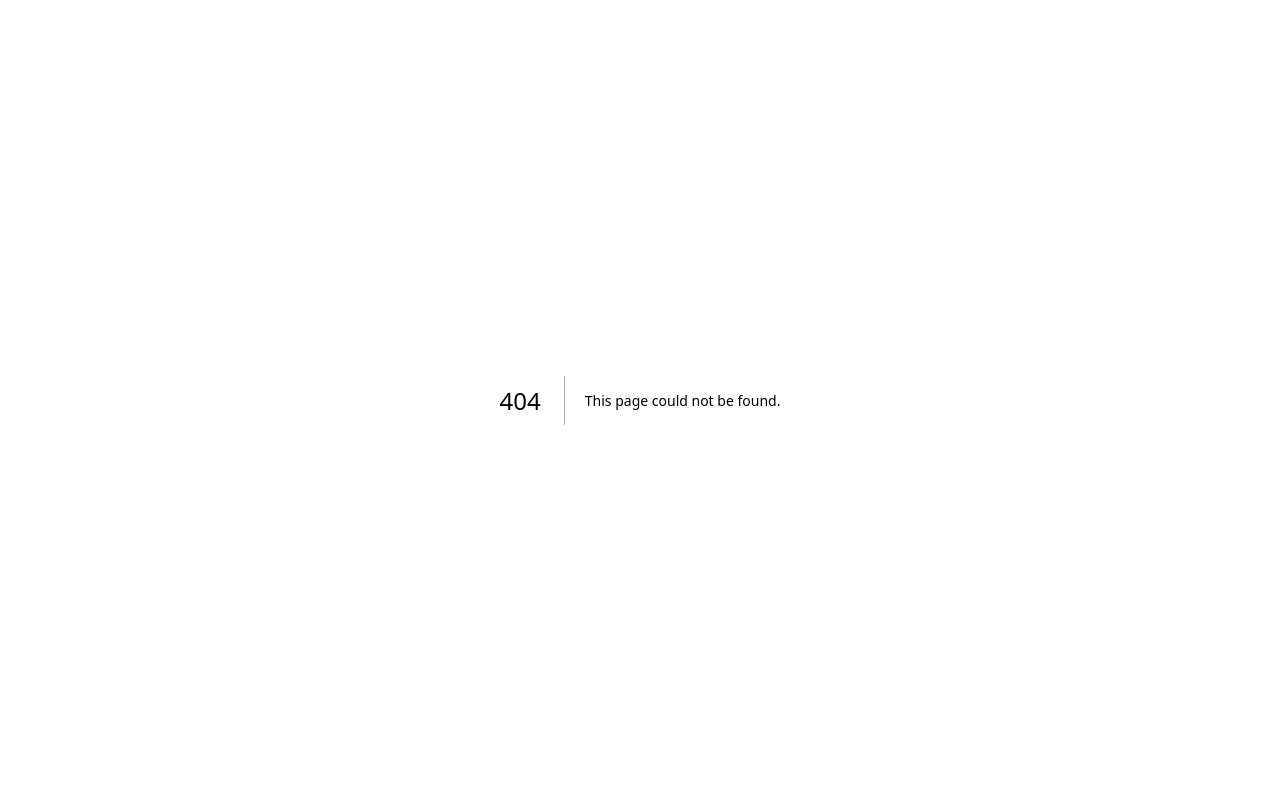
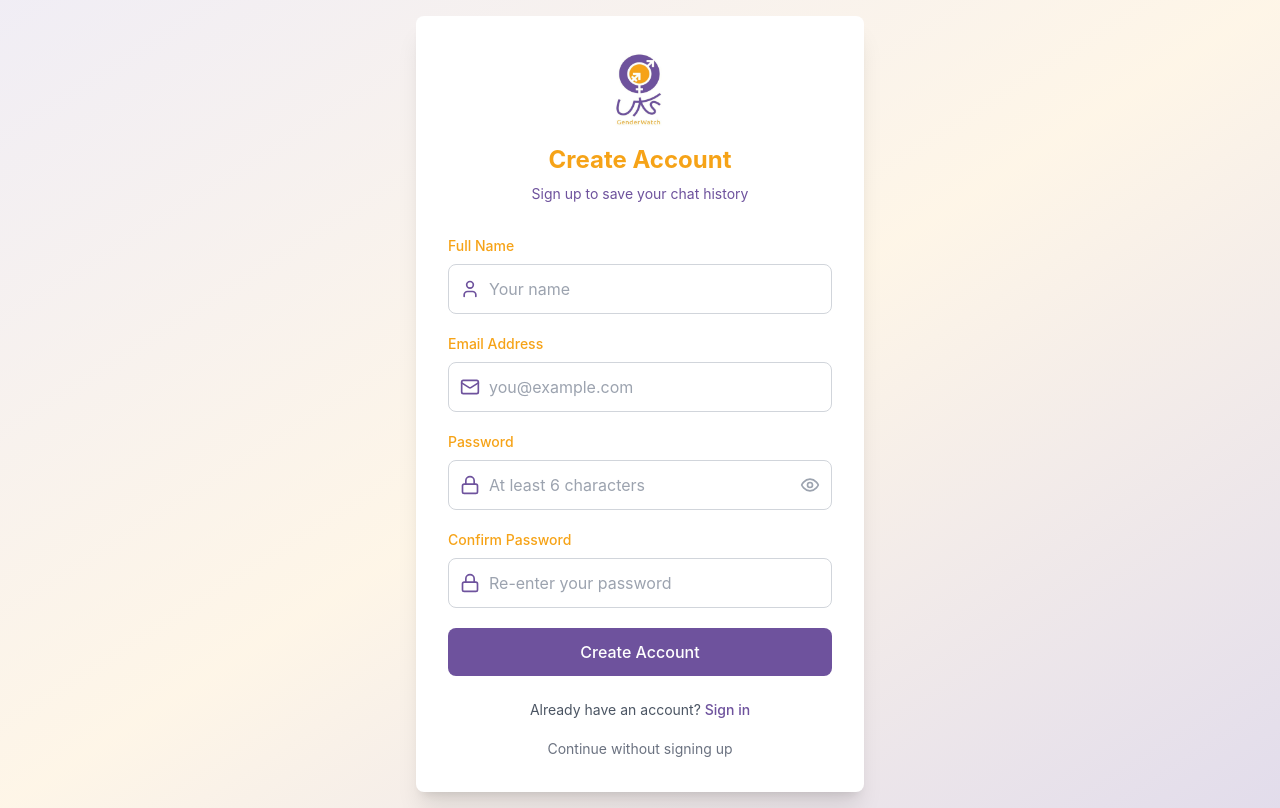
Before and after one commit to Navaid-KloneIT/tfgbv-chatbot, a Next.js app: page /auth/register in a window 1280 px wide. Before the commit this address had no page. Built offline with nearby package versions, Linux system fonts and the light colour scheme.

Commit message:
Add user registration page

```diff
--- /dev/null
+++ b/app/auth/register/page.jsx
@@ -0,0 +1,185 @@
+"use client";
+
+import React, { useState } from 'react';
+import { useRouter } from 'next/navigation';
+import { Lock, Mail, User, AlertCircle, Eye, EyeOff } from 'lucide-react';
+
+export default function UserRegister() {
+  const [name, setName] = useState('');
+  const [email, setEmail] = useState('');
+  const [password, setPassword] = useState('');
+  const [confirmPassword, setConfirmPassword] = useState('');
+  const [showPassword, setShowPassword] = useState(false);
+  const [error, setError] = useState('');
+  const [loading, setLoading] = useState(false);
+  const router = useRouter();
+
+  const handleRegister = async (e) => {
+    e.preventDefault();
+    setError('');
+
+    if (password !== confirmPassword) {
+      setError('Passwords do not match');
+      return;
+    }
+
+    if (password.length < 6) {
+      setError('Password must be at least 6 characters');
+      return;
+    }
+
+    setLoading(true);
+
+    try {
+      const response = await fetch('/api/auth/register', {
+        method: 'POST',
+        headers: { 'Content-Type': 'application/json' },
+        body: JSON.stringify({ name, email, password }),
+      });
+
+      const data = await response.json();
+
+      if (!response.ok) {
+        setError(data.error || 'Registration failed');
+        setLoading(false);
+        return;
+      }
+
+      localStorage.setItem('userToken', data.token);
+      localStorage.setItem('userName', data.user.name);
+      localStorage.setItem('userEmail', data.user.email);
+      localStorage.setItem('userId', data.user.id);
+
+      router.push('/');
+    } catch (err) {
+      console.error('Registration error:', err);
+      setError('An error occurred. Please try again.');
+      setLoading(false);
+    }
+  };
+
+  return (
+    <div className="min-h-screen bg-gradient-to-br from-primary/10 via-secondary/10 to-primary/20 flex items-center justify-center p-4">
+      <div className="bg-white rounded-lg shadow-xl p-8 w-full max-w-md">
+        <div className="flex flex-col items-center mb-8">
+          <img src="/uks-logo.jpg" alt="Uks Logo" className="h-20 w-20 mb-4" />
+          <h1 className="text-2xl font-bold text-secondary">Create Account</h1>
+          <p className="text-primary text-sm mt-2">Sign up to save your chat history</p>
+        </div>
+
+        {error && (
+          <div className="mb-6 bg-red-50 border border-red-200 rounded-lg p-4 flex items-center space-x-2 text-red-700">
+            <AlertCircle size={20} />
+            <span className="text-sm">{error}</span>
+          </div>
+        )}
+
+        <form onSubmit={handleRegister} className="space-y-5">
+          <div>
+            <label htmlFor="name" className="block text-sm font-medium text-secondary mb-2">
+              Full Name
+            </label>
+            <div className="relative">
+              <User className="absolute left-3 top-1/2 transform -translate-y-1/2 text-primary" size={20} />
+              <input
+                type="text"
+                id="name"
+                value={name}
+                onChange={(e) => setName(e.target.value)}
+                className="w-full pl-10 pr-4 py-3 border border-gray-300 rounded-lg focus:ring-2 focus:ring-primary focus:border-transparent text-primary"
+                placeholder="Your name"
+                required
+              />
+            </div>
+          </div>
+
+          <div>
+            <label htmlFor="email" className="block text-sm font-medium text-secondary mb-2">
+              Email Address
+            </label>
+            <div className="relative">
+              <Mail className="absolute left-3 top-1/2 transform -translate-y-1/2 text-primary" size={20} />
+              <input
+                type="email"
+                id="email"
+                value={email}
+                onChange={(e) => setEmail(e.target.value)}
+                className="w-full pl-10 pr-4 py-3 border border-gray-300 rounded-lg focus:ring-2 focus:ring-primary focus:border-transparent text-primary"
+                placeholder="you@example.com"
+                required
+              />
+            </div>
+          </div>
+
+          <div>
+            <label htmlFor="password" className="block text-sm font-medium text-secondary mb-2">
+              Password
+            </label>
+            <div className="relative">
+              <Lock className="absolute left-3 top-1/2 transform -translate-y-1/2 text-primary" size={20} />
+              <input
+                type={showPassword ? 'text' : 'password'}
+                id="password"
+                value={password}
+                onChange={(e) => setPassword(e.target.value)}
+                className="w-full pl-10 pr-12 py-3 border border-gray-300 rounded-lg focus:ring-2 focus:ring-primary focus:border-transparent text-primary"
+                placeholder="At least 6 characters"
+                required
+                minLength={6}
+              />
+              <button
+                type="button"
+                onClick={() => setShowPassword(!showPassword)}
+                className="absolute right-3 top-1/2 transform -translate-y-1/2 text-gray-400 hover:text-primary"
+              >
+                {showPassword ? <EyeOff size={20} /> : <Eye size={20} />}
+              </button>
+            </div>
+          </div>
+
+          <div>
+            <label htmlFor="confirmPassword" className="block text-sm font-medium text-secondary mb-2">
+              Confirm Password
+            </label>
+            <div className="relative">
+              <Lock className="absolute left-3 top-1/2 transform -translate-y-1/2 text-primary" size={20} />
+              <input
+                type={showPassword ? 'text' : 'password'}
+                id="confirmPassword"
+                value={confirmPassword}
+                onChange={(e) => setConfirmPassword(e.target.value)}
+                className="w-full pl-10 pr-4 py-3 border border-gray-300 rounded-lg focus:ring-2 focus:ring-primary focus:border-transparent text-primary"
+                placeholder="Re-enter your password"
+                required
+                minLength={6}
+              />
+            </div>
+          </div>
+
+          <button
+            type="submit"
+            disabled={loading}
+            className="w-full bg-primary text-white py-3 rounded-lg font-medium hover:bg-primary/90 transition-colors disabled:bg-gray-300 disabled:cursor-not-allowed"
+          >
+            {loading ? 'Creating account...' : 'Create Account'}
+          </button>
+        </form>
+
+        <div className="mt-6 text-center">
+          <p className="text-sm text-gray-600">
+            Already have an account?{' '}
+            <a href="/auth/login" className="text-primary font-medium hover:underline">
+              Sign in
+            </a>
+          </p>
+        </div>
+
+        <div className="mt-4 text-center">
+          <a href="/" className="text-sm text-gray-500 hover:text-primary">
+            Continue without signing up
+          </a>
+        </div>
+      </div>
+    </div>
+  );
+}
```
